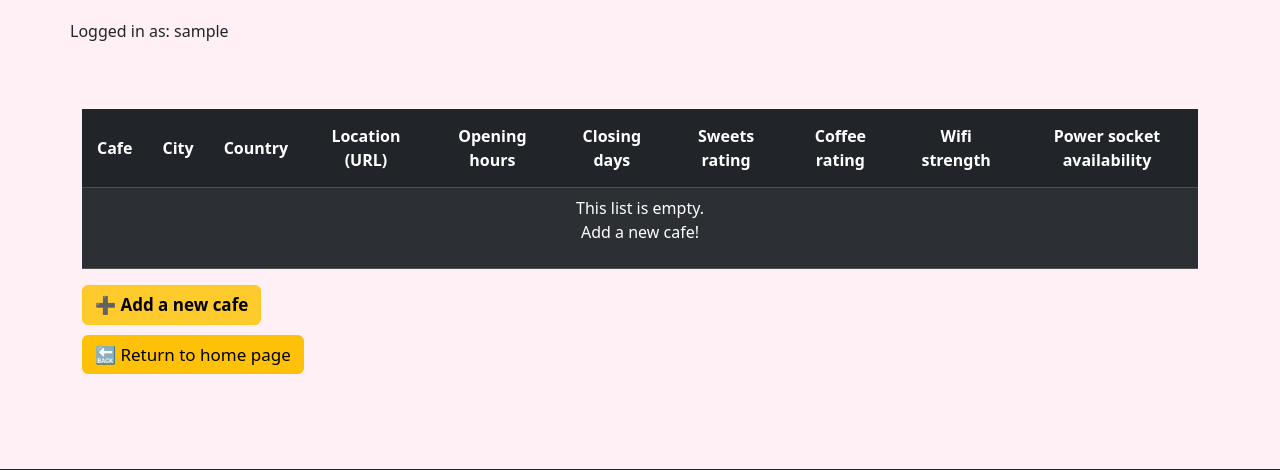
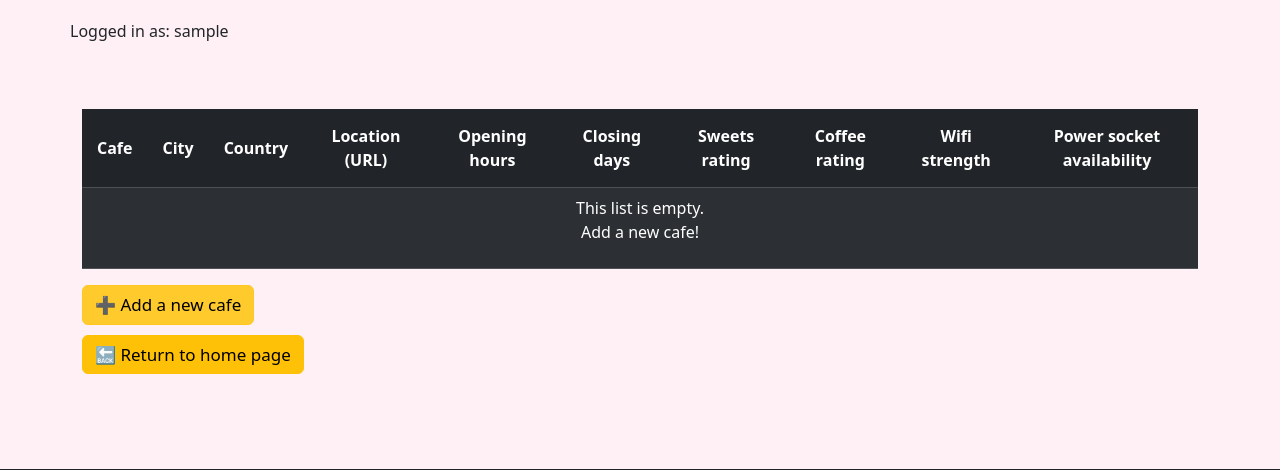
Before and after one commit to CamilleOnoda/Coffee-wifi-collection, a Flask app: page /cafes in a window 1280 px wide, with the pointer over the restyled element. Shown: the part 172-642 px from the top of the page. Run offline with Flask 3, Linux system fonts and the light colour scheme; the visitor is signed in with stand-in values (Sample User, id 1); data that the repository does not hold is empty; some libraries are stand-ins or nearby versions.

Commit message:
Remove font-weight bold for the buttons

```diff
--- a/static/css/styles.css
+++ b/static/css/styles.css
@@ -143,10 +143,6 @@ ul li {
   width: fit-content;
 }
 
-.btn:hover {
-  font-weight: bold;
-}
-
 .table {
   margin-top: 50px;
 }
@@ -168,7 +164,6 @@ ul li {
 }
 
 .table tr:hover .btn {
-  font-weight: bold;
   color: black;
 }
 
```
